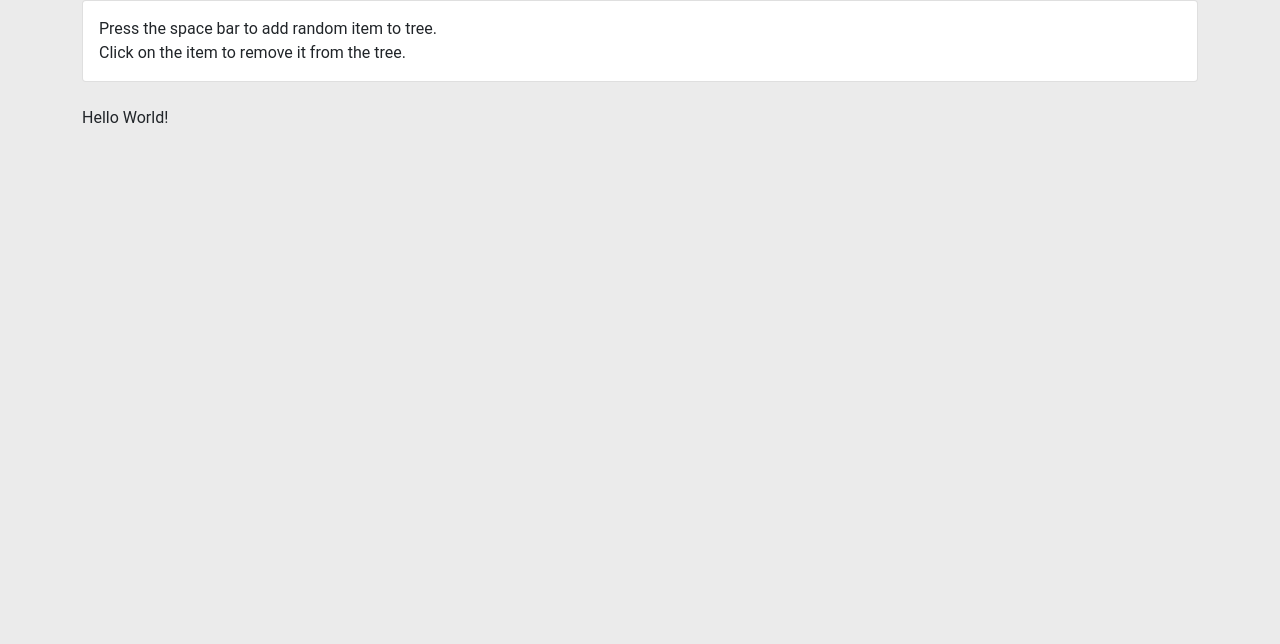
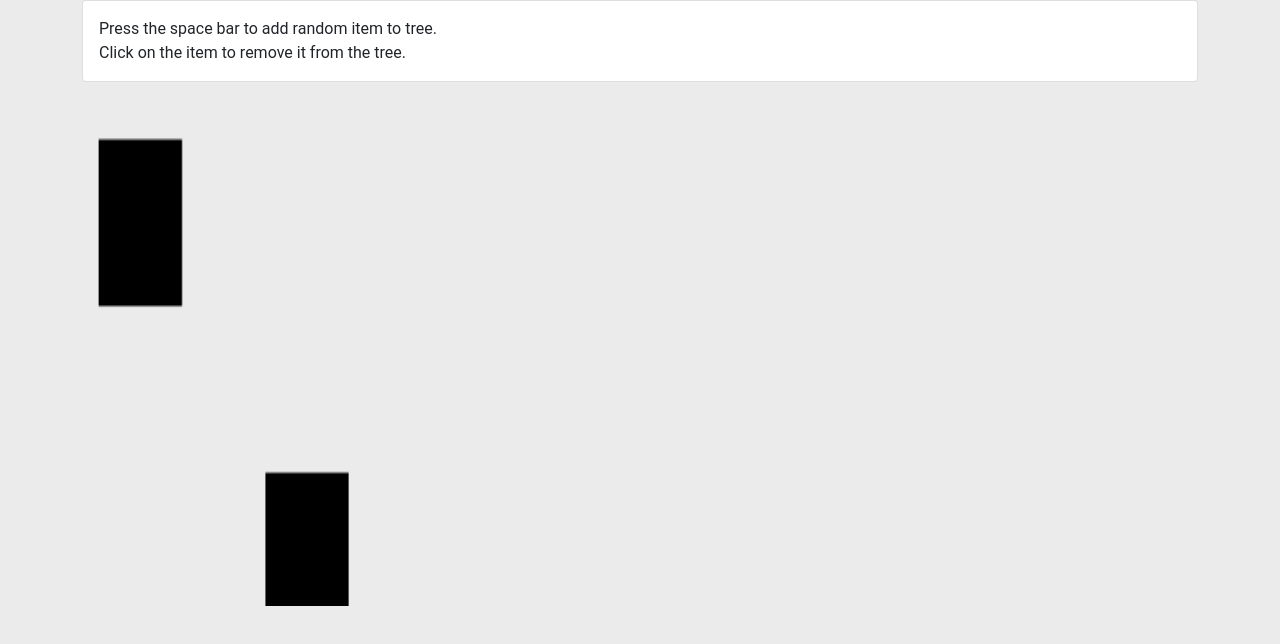
Before and after one commit to pashakiz/binary-search-tree, a React app: page / in a window 1280 px wide. Shown: the top 644 px of the page. Built offline with nearby package versions, Linux system fonts and the light colour scheme; a web font is replaced by a local one.

Commit message:
feat: make canvas+react

```diff
--- /dev/null
+++ b/src/components/App.js
@@ -0,0 +1,12 @@
+import React from 'react';
+import Canvas from './Canvas';
+
+export default class App extends React.Component {
+
+  render() {
+    return (
+      <Canvas />
+    );
+  }
+
+}
--- /dev/null
+++ b/src/components/Canvas.js
@@ -0,0 +1,32 @@
+import React from 'react';
+
+function rect(props) {
+  const {ctx, x, y, width, height} = props;
+  ctx.fillRect(x, y, width, height);
+}
+
+export default class Canvas extends React.Component {
+
+  componentDidMount() {
+    this.updateCanvas();
+  }
+
+  updateCanvas() {
+    //const ctx = this.refs.canvas.getContext('2d');
+    let cnvs = this.refs.canvas;
+    let ctx = cnvs.getContext('2d');
+    //ctx.fillRect(0,0, cnvs.width, cnvs.height);
+    ctx.clearRect(0,0, 300, 300);
+    rect({ctx, x: 10, y: 10, width: 50, height: 50});
+    rect({ctx, x: 110, y: 110, width: 50, height: 50});
+  }
+
+  render() {
+    return (
+      <canvas ref="canvas" id="canvas" class="canvas">Update your browser</canvas>
+    );
+  }
+
+  //this.draw();
+
+}
--- a/src/index.js
+++ b/src/index.js
@@ -1,13 +1,12 @@
 import '@scss/main.scss';
 import React from 'react';
 import ReactDOM from 'react-dom';
+import App from './components/App';
 
 const foo = bar => console.log('some...', bar)
 foo('bar')
 
-const title = 'Hello World!';
-
 ReactDOM.render(
-  <div>{title}</div>,
+  <App />,
   document.getElementById('app')
 );
--- /dev/null
+++ b/src/scss/canvas.scss
@@ -0,0 +1,4 @@
+canvas.canvas {
+  width: 500px;
+  height: 500px;
+}
--- a/src/scss/main.scss
+++ b/src/scss/main.scss
@@ -4,4 +4,5 @@
 @import 'body.scss';
 //@import 'typo.scss';
 @import 'header.scss';
+@import 'canvas.scss';
 @import 'footer.scss';
```
